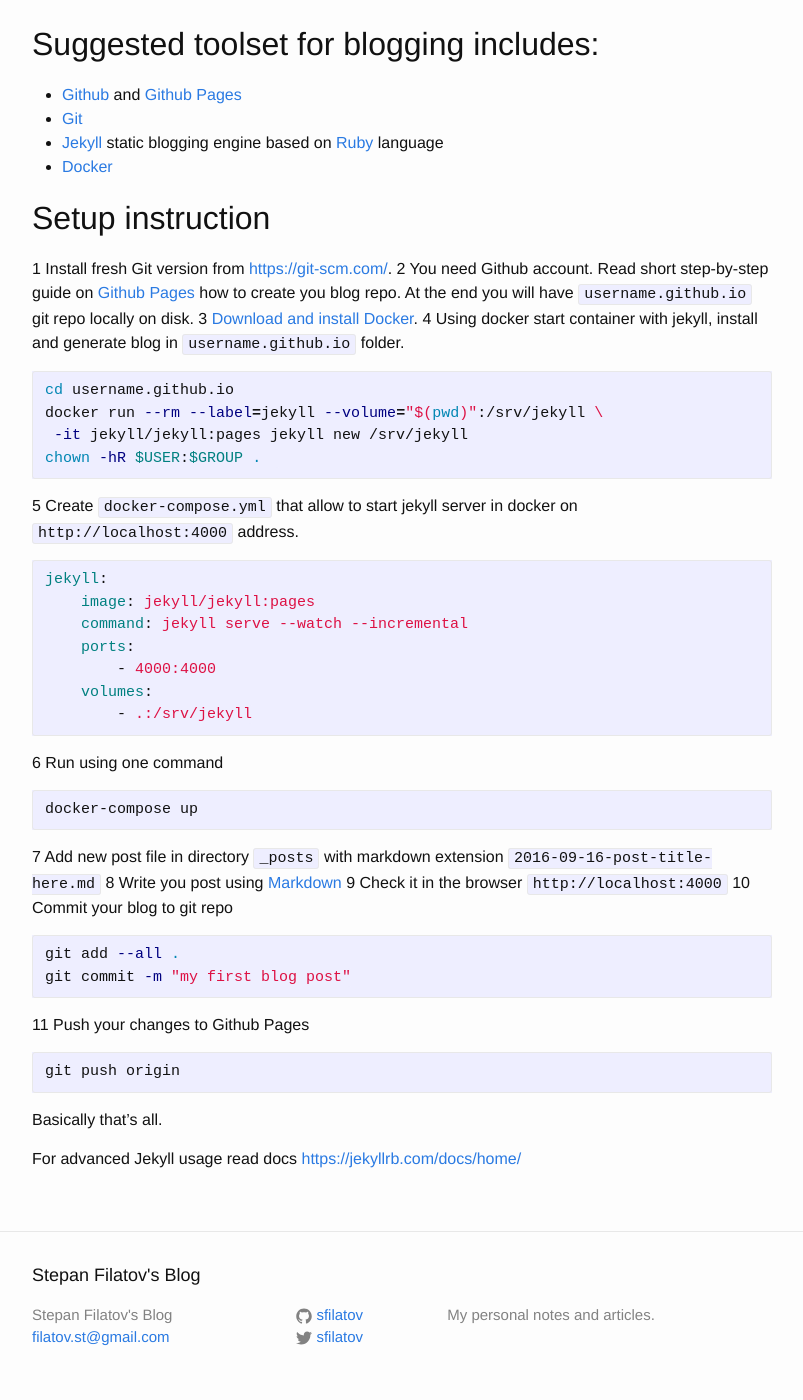
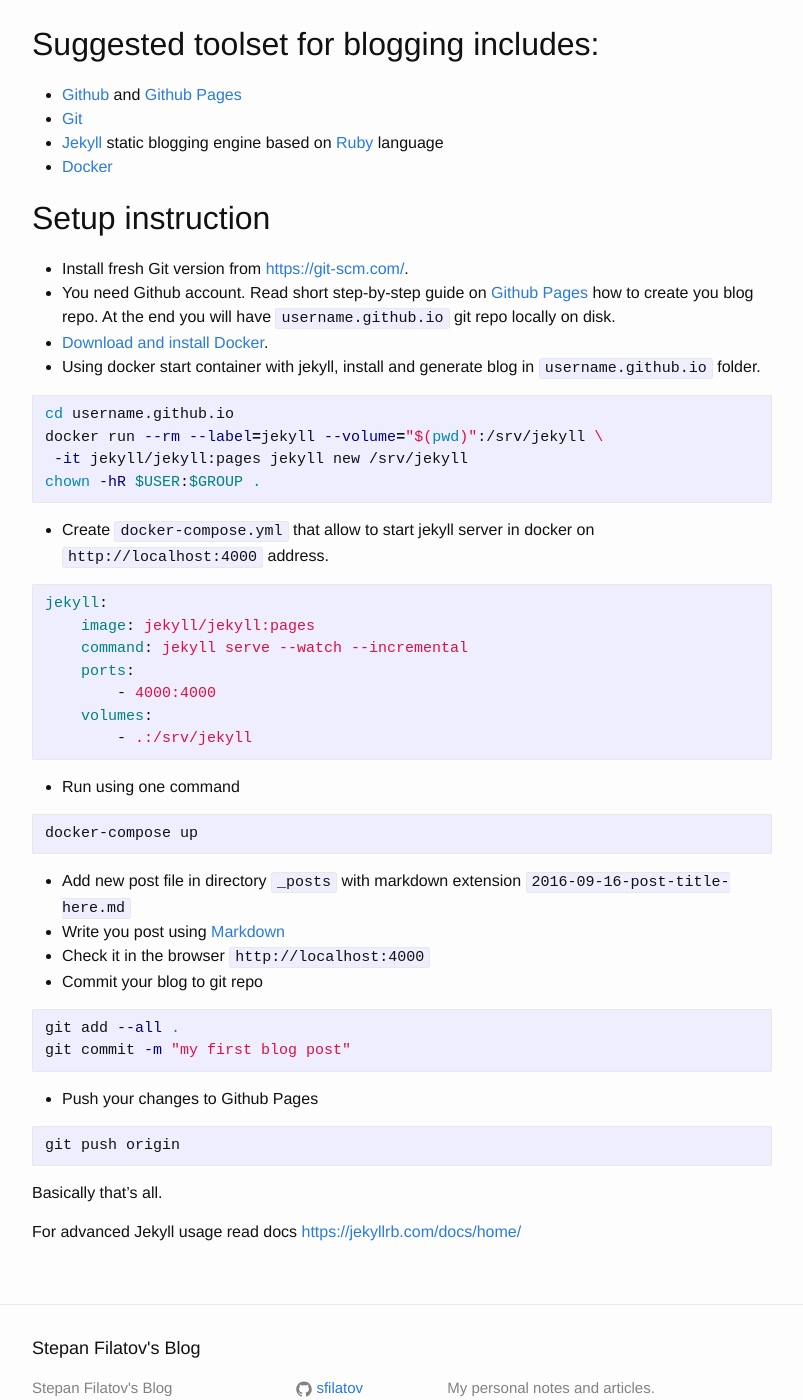
Before and after one commit to sfilatov/sfilatov.github.io, a Jekyll site: the page built from _posts/2016-09-08-setup-your-jekyll-blog.md, in a window 1280 px wide and 1400 px high, scrolled down 594 px. Shown: the whole window, without its empty margins (238-1041 px from the left). Built offline with Jekyll 4.4.1, drawn with Linux system fonts in a browser that asks for light colours; comment, search, counter and statistics services are not loaded.

Commit message:
highlights and ordering fix

````diff
--- a/_posts/2016-09-08-setup-your-jekyll-blog.md
+++ b/_posts/2016-09-08-setup-your-jekyll-blog.md
@@ -33,10 +33,10 @@
 
 ## Setup instruction
 
-1 Install fresh Git version from [https://git-scm.com/](https://git-scm.com/).
-2 You need Github account. Read short step-by-step guide on [Github Pages](https://pages.github.com/) how to create you blog repo. At the end you will have ```username.github.io``` git repo locally on disk.
-3 [Download and install Docker](https://www.docker.com/products/docker).
-4 Using docker start container with jekyll, install and generate blog in `username.github.io` folder.
++ Install fresh Git version from [https://git-scm.com/](https://git-scm.com/).
++ You need Github account. Read short step-by-step guide on [Github Pages](https://pages.github.com/) how to create you blog repo. At the end you will have ```username.github.io``` git repo locally on disk.
++ [Download and install Docker](https://www.docker.com/products/docker).
++ Using docker start container with jekyll, install and generate blog in `username.github.io` folder.
 
 ```bash
 cd username.github.io
@@ -45,7 +45,7 @@
 chown -hR $USER:$GROUP .
 ```
 
-5 Create `docker-compose.yml` that allow to start jekyll server in docker on `http://localhost:4000` address.
++ Create `docker-compose.yml` that allow to start jekyll server in docker on `http://localhost:4000` address.
 
 ```yml
 jekyll:
@@ -57,23 +57,23 @@
         - .:/srv/jekyll
 ```
 
-6 Run using one command
++ Run using one command
 
 ```bash
 docker-compose up
 ```
 
-7 Add new post file in directory `_posts` with markdown extension `2016-09-16-post-title-here.md`
-8 Write you post using [Markdown](https://github.com/adam-p/markdown-here/wiki/Markdown-Cheatsheet)
-9 Check it in the browser `http://localhost:4000`
-10 Commit your blog to git repo
++ Add new post file in directory `_posts` with markdown extension `2016-09-16-post-title-here.md`
++ Write you post using [Markdown](https://github.com/adam-p/markdown-here/wiki/Markdown-Cheatsheet)
++ Check it in the browser `http://localhost:4000`
++ Commit your blog to git repo
 
 ```bash
 git add --all .
 git commit -m "my first blog post"
 ```
 
-11 Push your changes to Github Pages
++ Push your changes to Github Pages
 
 ```bash
 git push origin
````
